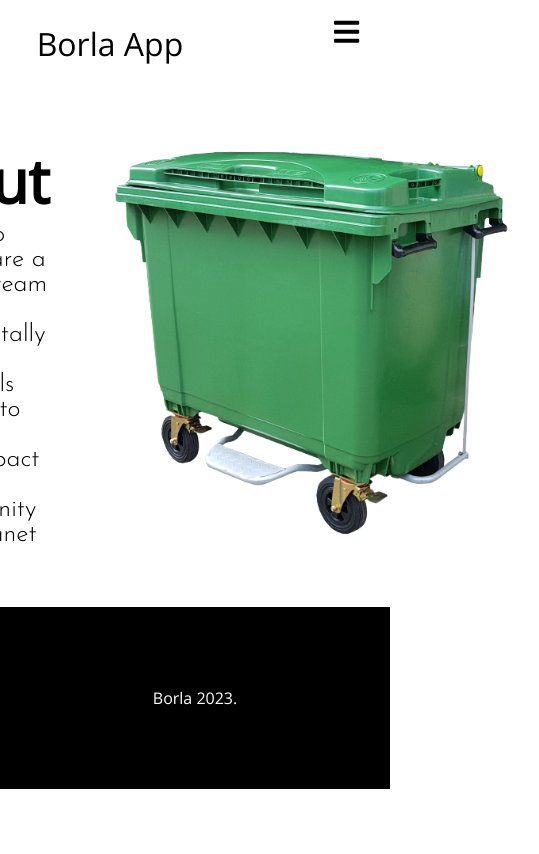
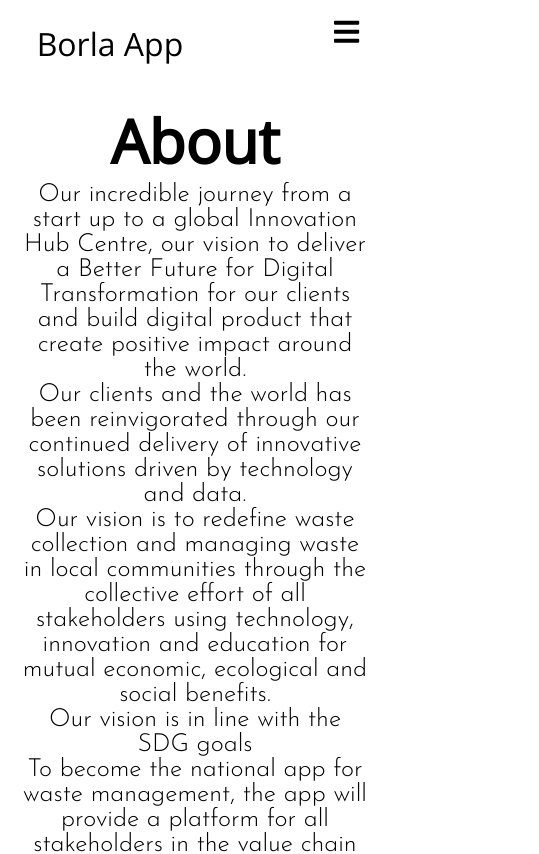
Before and after one commit to Mr-Deee/b_app, a React (Create React App) app: page /about in a window 390 px wide. Shown: the top 854 px of the page, 539 px wide, since content can reach past the window. Built offline with nearby package versions, Linux system fonts and the light colour scheme.

Commit message:
about card

```diff
--- a/src/Components/about.css
+++ b/src/Components/about.css
@@ -1,29 +1,64 @@
 @import url('https://fonts.googleapis.com/css2?family=Josefin+Sans:wght@300&display=swap');
 
 .aboutcontent {
-    padding: 30px;
-    display: flex;
-    justify-content: center;
-    align-items: center;
+  display: flex; /* Added */
+  flex-direction: row; /* Default: side-by-side for larger screens */
+  padding: 10px;
+  align-items: left;
+}
 
-}
-.aboutcontent h1{
+.aboutcontent h1 {
   font-size: 60px;
 }
 
-.aboutcontent p{
+.aboutcontent p {
   font-family: 'Josefin Sans', sans-serif;
   font-size: 25px;
 }
 
 .aboutcontent .right {
   padding: 30px;
+  flex: 1; /* Added */
 }
 
 .aboutcontent .left {
   padding: 30px;
+  flex: 1; /* Added */
 }
 
-  .aboutcontent .right img{
-    width: 400px;
+.aboutcontent .right img {
+  max-width: 100%; /* Ensure the image doesn't overflow its container */
 }
+
+@media screen and (max-width: 960px) {
+  .aboutcontent {
+    flex-direction: column; /* On mobile, stack elements vertically */
+    text-align: center;
+  }
+
+  .aboutcontent .right img {
+    max-width: 80%; /* Adjust the image width for mobile */
+    margin-top: 20px; /* Add some space between text and image */
+  }
+
+  .aboutcontent .left,
+  .aboutcontent .right {
+    padding: 10px; /* Adjust padding for mobile */
+  }
+
+  .page-icon {
+    font-size: 80px;
+  }
+}
+
+/* Footer CSS */
+.footer__container {
+  background-color: #000000;
+  color: white;
+  padding: 5rem 0;
+  text-align: center;
+}
+
+.website__rights {
+  color: #ffffff;
+}
--- a/src/Components/about.js
+++ b/src/Components/about.js
@@ -1,15 +1,37 @@
-import React from "react"
-import './about.css';
-import image from '../images/dustbin1.png';
+import React from "react";
+import "./about.css";
+import image from "../images/dustbin1.png";
 
 function About() {
   return (
     <div className="aboutcontent">
-
       <div className="left">
         <h1>About</h1>
-        <p>Welcome to borla. We are a dedicated team <br></br>of environmentally conscious professionals<br></br>
-        committed to making a positive impact on <br></br>our community and the planet
+        <p>
+          {" "}
+          Our incredible journey from a start up to a global Innovation Hub
+          Centre, our vision to deliver a Better Future for Digital
+          Transformation for our clients and build digital product that create
+          positive impact around the world.
+        </p>
+        <p>
+            Our clients and the world has been reinvigorated through our
+          continued delivery of innovative solutions driven by technology and
+          data.
+        </p>
+        <p>
+          Our vision is to redefine waste collection and managing waste in local
+          communities through the collective effort of all stakeholders using
+          technology, innovation and education for mutual economic, ecological
+          and social benefits.
+        </p>
+        <p>Our vision is in line with the SDG goals</p>
+
+        <p>
+          To become the national app for waste management, the app will provide
+          a platform for all stakeholders in the value chain to operate at
+          maximum efficiency and profit and with strategies to attain existing
+          users and attract others.
         </p>
       </div>
 
@@ -17,10 +39,9 @@
         <img src={image} />
       </div>
 
-        <div>
+      <div></div>
     </div>
-        </div>
-    )
+  );
 }
 
 export default About;
--- a/src/Components/home.css
+++ b/src/Components/home.css
@@ -31,3 +31,9 @@
   .bodycontent h1{
     text-align: center;
   }
+
+
+  @media screen and (max-width: 960px) {
+
+
+  }
```
Lines whose indentation alone changed are shown as unchanged.
